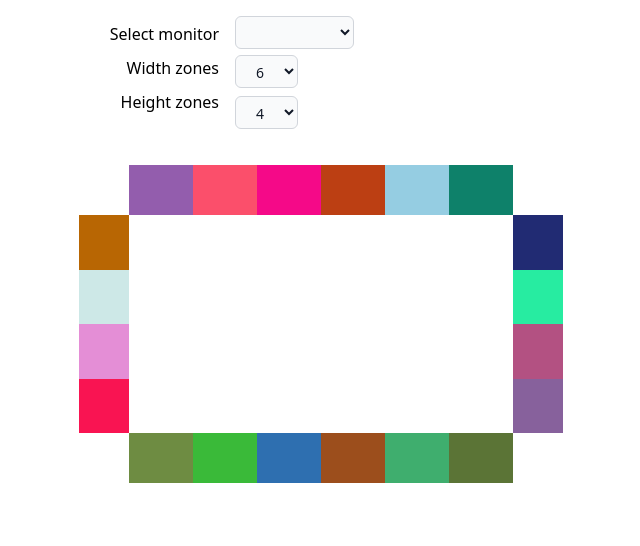
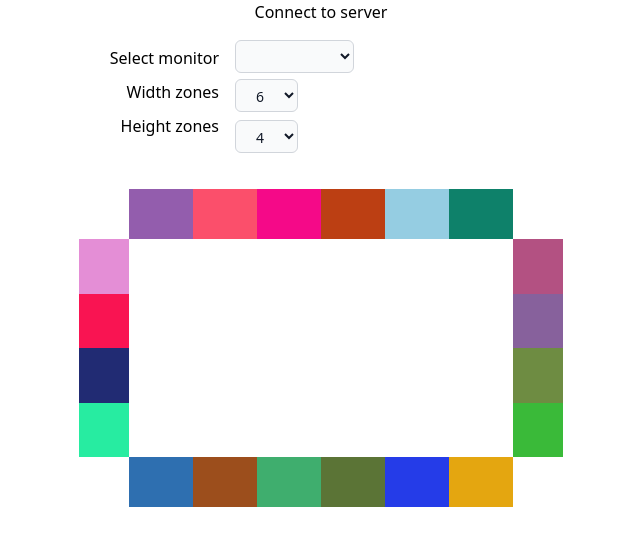
Before and after one commit to ohshitnotgood/jax-ambilight, a SvelteKit app in the folder desktop/: page / in a window 1280 px wide. Shown: the top 546 px of the page, without its empty margins (319-959 px from the left). Built offline with nearby package versions, Linux system fonts and the light colour scheme.

Commit message:
IPC on frontend

```diff
--- a/desktop/src/routes/+page.svelte
+++ b/desktop/src/routes/+page.svelte
@@ -19,18 +19,19 @@
 
     function startUpRoutine() {
         IPCClient.createIPCClient()
-        IPCClient.onMessageReceived((data: any) => {
-            colourList = utils.stringToListList(data)
+        IPCClient.onMessageReceived((data: string) => {
+            colourList = utils.parseBackendData(data)
+            IPCClient.sendMessage("ack_ok")
         })
+        IPCClient.sendMessage("ack_ok")
     }
+
 
     function getRandomRGBColour() {
         return `background-color: rgb(${Math.floor(Math.random() * 255)}, ${Math.floor(Math.random() * 255)}, ${Math.floor(Math.random() * 255)})`
     }
 
     function getTestColours(widthZones: number, heightZones: number) {
-
-
         let widthList = [];
         for (let i = 0; i < widthZones; i++) {
             widthList.push(getRandomRGBColour());
@@ -57,9 +58,16 @@
 
         return colourList;
     }
+
+    colourList = getTestColours(8, 4)
 </script>
 
 <main class="grid place-content-center">
+
+    <button on:click={startUpRoutine}>
+        Connect to server
+    </button>
+
     <controls class="grid grid-cols-[1fr_2fr] place-content-center">
         <labels class="block text-right p-4">
             <div class="pt-1.5 pb-1">Select monitor</div>
@@ -110,24 +118,24 @@
     <preview class="block p-4">
         <div class="flex mx-[50px] w-[384px]">
             {#each { length: nWidthZones } as _, i}
-                <width-zone style={getTestColours(nWidthZones, nHeightZones)[0][i]}/>
+                <width-zone style={colourList[0][i]}/>
             {/each}
         </div>
         <div class="flex justify-between">
             <div class="flex flex-col h-[218px]">
                 {#each { length: nHeightZones } as _, i}
-                    <height-zone style={getTestColours(nWidthZones, nHeightZones)[1][i]} />
+                    <height-zone style={colourList[1][i]} />
                 {/each}
             </div>
             <div class="flex flex-col h-[218px]">
                 {#each { length: nHeightZones } as _, i}
-                    <height-zone style={getTestColours(nWidthZones, nHeightZones)[2][i]}/>
+                    <height-zone style={colourList[2][i]}/>
                 {/each}
             </div>
         </div>
         <div class="flex mx-[50px] w-[384px]">
             {#each { length: nWidthZones } as _, i}
-                <width-zone style={getTestColours(nWidthZones, nHeightZones)[3][i]}/>
+                <width-zone style={colourList[3][i]}/>
             {/each}
         </div>
     </preview>
```
Also changed, not shown: desktop/src/components/ipc.ts (+10 -0 lines).
